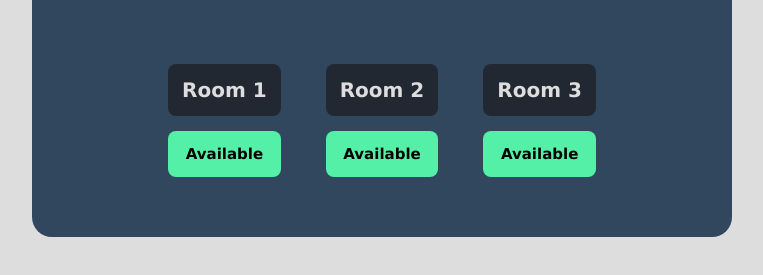
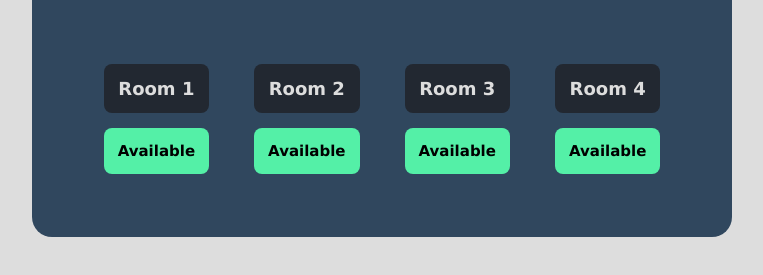
Before and after one commit to timjang3/R.A.D.S., a website: page public/website.html in a window 1280 px wide. Shown: the part 353-628 px from the top of the page, without its empty margins (258-1021 px from the left). Drawn offline with Linux system fonts and the light colour scheme; no server answers.

Commit message:
added more room

```diff
--- a/index.js
+++ b/index.js
@@ -4,7 +4,7 @@ var express = require('express');
 const app = express();
 const port = process.env.PORT || '3000';
 
-let avails = [0, 0, 0];
+let avails = [0, 0, 0, 0];
 
 app.use(express.json());
 
--- a/public/website.css
+++ b/public/website.css
@@ -26,7 +26,7 @@ table, td {
 #rooms{
     background-color: #222831;
     color: #dddddd;
-    font-size:20px;
+    font-size:18px;
 }
 #status{
     background-color: #54f0a7;
--- a/public/website.html
+++ b/public/website.html
@@ -14,11 +14,13 @@
                     <td>Room 1</td>
                     <td>Room 2</td>
                     <td>Room 3</td>
+                    <td>Room 4</td>
                 </tr>
                 <tr id="status">
                     <td id="1">Available</td>
                     <td id="2">Available</td>
                     <td id="3">Available</td>
+                    <td id="4">Available</td>
                 </tr>
             </table>
         </div>
--- a/public/website.js
+++ b/public/website.js
@@ -1,4 +1,4 @@
-let rooms = [0, 0, 0];
+let rooms = [0, 0, 0, 0];
 const root = "http://www.roomavailable.info/";
 
 getAvails();
```
